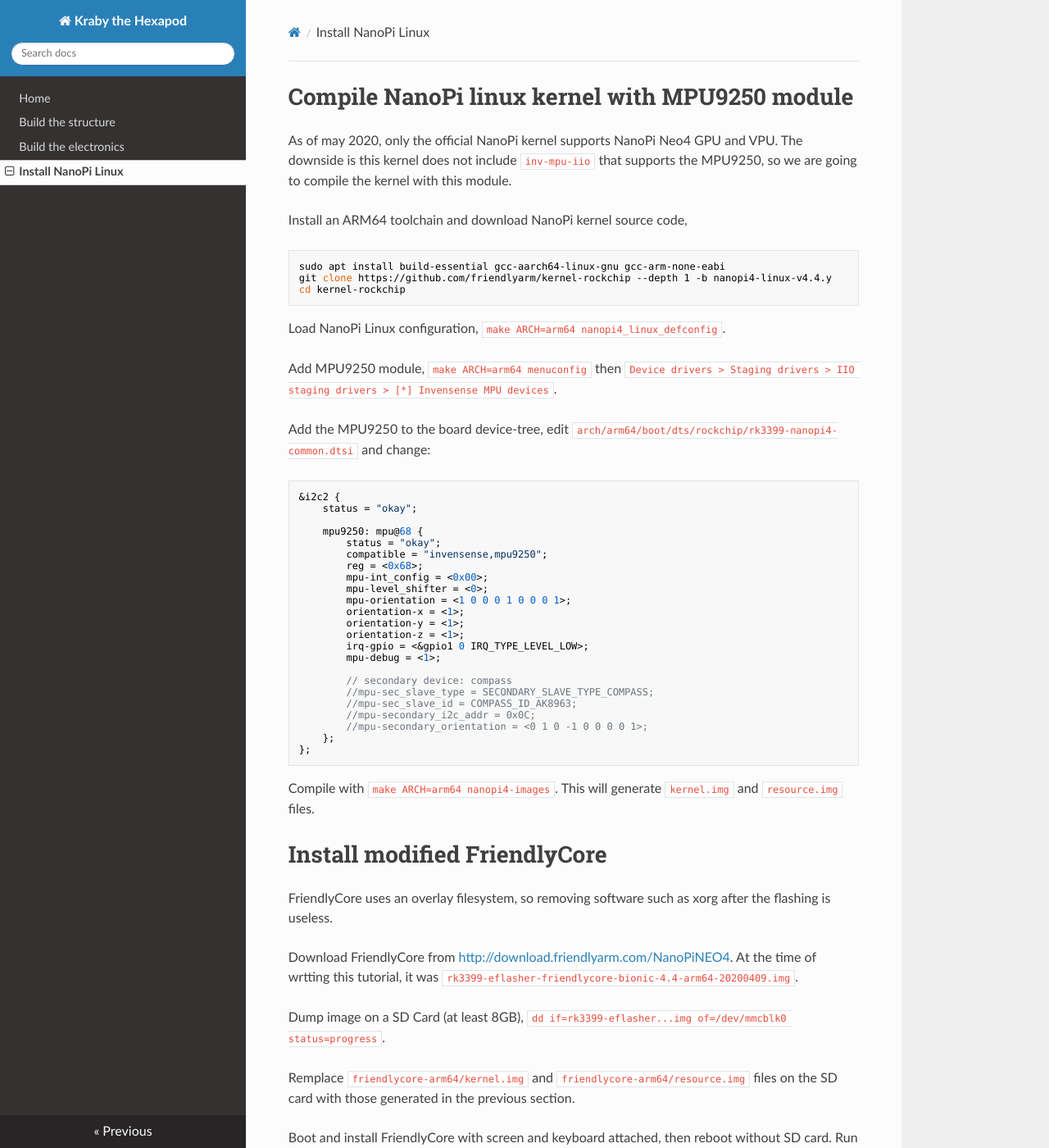
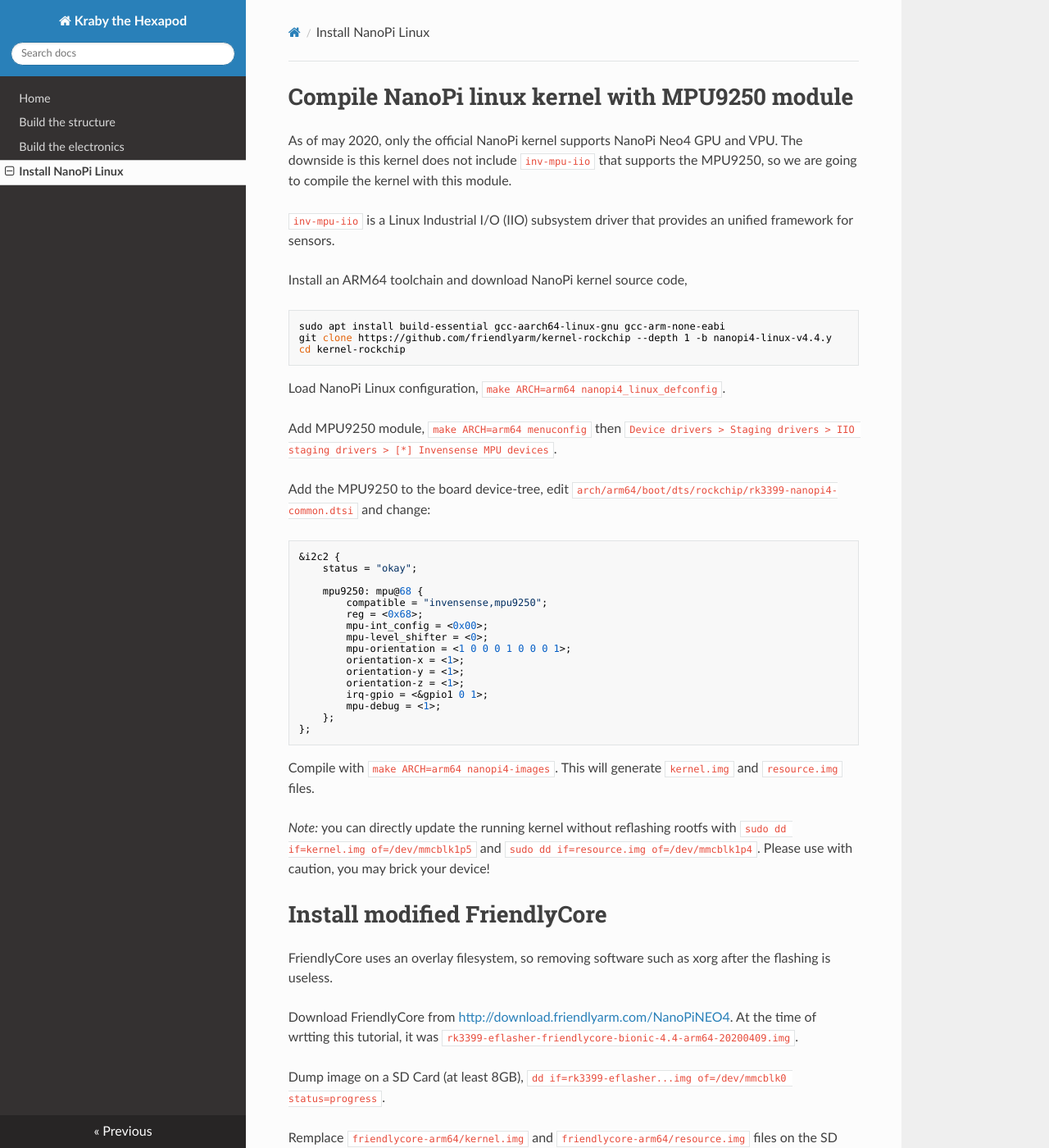
Before and after one commit to erdnaxe/kraby, an MkDocs documentation site: the page built from docs/install_nanopi_linux.md, in a window 1280 px wide and 1400 px high. Shown: the whole window at 82% size. Built offline with MkDocs 1.6.1, drawn with Linux system fonts in a browser that asks for light colours; nearby versions of some CDN libraries; some of the changed text lies outside the part shown.

Commit message:
MPU9250 working

````diff
--- a/docs/install_nanopi_linux.md
+++ b/docs/install_nanopi_linux.md
@@ -3,6 +3,9 @@
 As of may 2020, only the official NanoPi kernel supports NanoPi Neo4 GPU and VPU.
 The downside is this kernel does not include `inv-mpu-iio` that supports the MPU9250,
 so we are going to compile the kernel with this module.
+
+`inv-mpu-iio` is a Linux Industrial I/O (IIO) subsystem driver
+that provides an unified framework for sensors.
 
 Install an ARM64 toolchain and download NanoPi kernel source code,
 ```bash
@@ -23,7 +26,6 @@
     status = "okay";
 
     mpu9250: mpu@68 {
-        status = "okay";
         compatible = "invensense,mpu9250";
         reg = <0x68>;
         mpu-int_config = <0x00>;
@@ -32,20 +34,18 @@
         orientation-x = <1>;
         orientation-y = <1>;
         orientation-z = <1>;
-        irq-gpio = <&gpio1 0 IRQ_TYPE_LEVEL_LOW>;
+        irq-gpio = <&gpio1 0 1>;
         mpu-debug = <1>;
-
-        // secondary device: compass
-        //mpu-sec_slave_type = SECONDARY_SLAVE_TYPE_COMPASS;
-        //mpu-sec_slave_id = COMPASS_ID_AK8963;
-        //mpu-secondary_i2c_addr = 0x0C;
-        //mpu-secondary_orientation = <0 1 0 -1 0 0 0 0 1>;
     };
 };
 ```
 
 Compile with `make ARCH=arm64 nanopi4-images`.
 This will generate `kernel.img` and `resource.img` files.
+
+*Note:* you can directly update the running kernel without reflashing rootfs with
+`sudo dd if=kernel.img of=/dev/mmcblk1p5` and `sudo dd if=resource.img of=/dev/mmcblk1p4`.
+Please use with caution, you may brick your device!
 
 # Install modified FriendlyCore
 
@@ -84,3 +86,25 @@
 
 *Note:* you can plug wired Internet access
 and NetworkManager will automatically use and share this connection.
+
+# Test the MPU9250
+
+The `inv_mpu_iio` kernel driver makes the MPU9250 available in
+`/sys/bus/iio/devices/iio:device0` and `/dev/iio:device0`.
+
+```bash
+cat "/sys/bus/iio/devices/iio:device0/self_test"
+```
+
+If `3` appears, i.e. `11` in binary,
+then accelerometer and gyrometer work as expected.
+
+Then you can try to stream a gyrometer axis,
+
+```bash
+echo 1 > /sys/bus/iio/devices/iio:device0/scan_elements/in_accel_x_en
+echo 1 > /sys/bus/iio/devices/iio:device0/buffer/enable
+hexdump -C /dev/iio\:device0
+```
+
+![X accelerometer streaming](img/iio_stream_axis.png)
````
Also changed, not shown: other parts of docs/install_nanopi_linux.md (+2 -0 lines), docs/img/flashing_nanopi.jpg (added), docs/img/iio_stream_axis.png (added).
